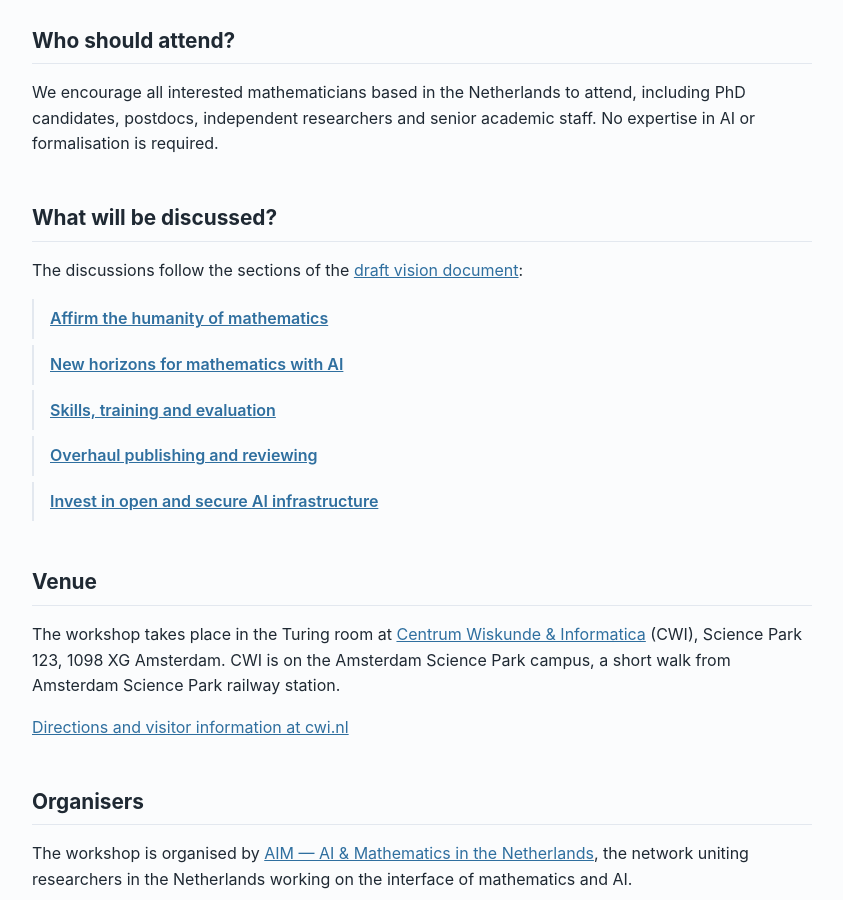
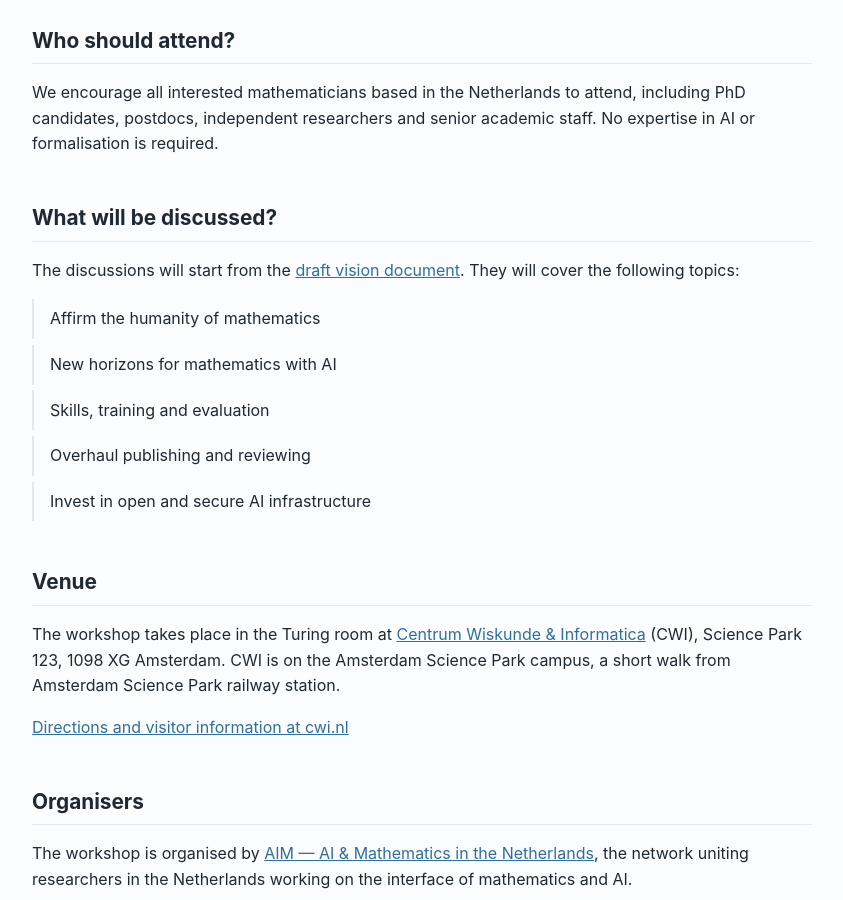
Before and after one commit to ai4mathnl/ai4mathnl.github.io, a Jekyll site: the page built from index.html, in a window 1280 px wide and 900 px high, scrolled down 1919 px. Shown: the whole window, without its empty margins (218-1061 px from the left). Built offline with Jekyll 4.4.1, drawn with Linux system fonts in a browser that asks for light colours.

Commit message:
Reword the pointer to the vision document and unlink the topics

```diff
--- a/index.html
+++ b/index.html
@@ -93,15 +93,14 @@ image: /assets/img/social-card.png
 <section class="section" id="topics">
   <h2>What will be discussed?</h2>
   <p>
-    The discussions follow the sections of the
-    <a href="{{ '/vision/' | relative_url }}">{% if site.vision_draft %}draft {% endif %}vision document</a>:
+    The discussions will start from the
+    <a href="{{ '/vision/' | relative_url }}">{% if site.vision_draft %}draft {% endif %}vision document</a>.
+    They will cover the following topics:
   </p>
   {%- comment %} Section titles come from vision.tex, via tools/vision_to_site.py. {% endcomment %}
   <ul class="links">
     {%- for section in site.data.vision.sections -%}
-      <li>
-        <a href="{{ '/vision/' | relative_url }}#{{ section.id }}">{{ section.title }}</a>
-      </li>
+      <li>{{ section.title }}</li>
     {%- endfor -%}
   </ul>
 </section>
```
